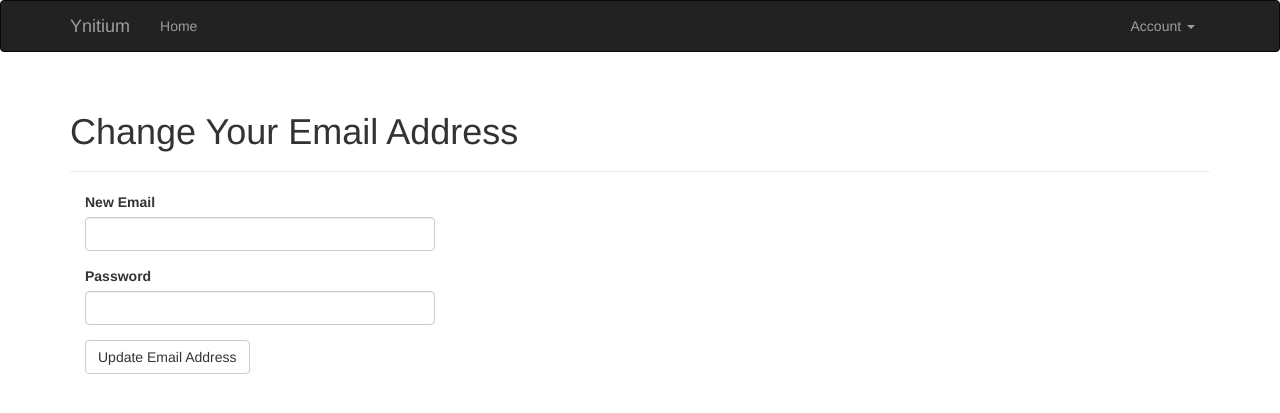
After one commit to federicoviola/ynitiumapp, a Flask app: page /auth/change-email in a window 1280 px wide. The commit adds this page. Shown: the top 413 px of the page. Run offline with Flask 2, Linux system fonts and the light colour scheme; a user stored in the database is signed in; tables that the repository leaves empty hold one stand-in row (values such as "Sample post"); some libraries are stand-ins or nearby versions.

Commit message:
Checkout 4b - Change Email

```diff
--- a/app/auth/forms.py
+++ b/app/auth/forms.py
@@ -51,3 +51,13 @@ class PasswordResetForm(Form):
     def validate_email(self, field):
         if User.query.filter_by(email=field.data).first() is None:
             raise ValidationError('Unknown email address.')
+
+class ChangeEmailForm(Form):
+    email = StringField('New Email', validators=[DataRequired(), Length(1, 64),
+                                                 Email()])
+    password = PasswordField('Password', validators=[DataRequired()])
+    submit = SubmitField('Update Email Address')
+
+    def validate_email(self, field):
+        if User.query.filter_by(email=field.data).first():
+            raise ValidationError('Email already registered.')
--- a/app/auth/views.py
+++ b/app/auth/views.py
@@ -4,7 +4,8 @@ from . import auth
 from .. import db
 from ..email import send_email
 from ..models import User
-from .forms import LoginForm, RegistrationForm, ChangePasswordForm, PasswordResetRequestForm, PasswordResetForm
+from .forms import LoginForm, RegistrationForm, ChangePasswordForm,\
+    PasswordResetRequestForm, PasswordResetForm, ChangeEmailForm
 
 @auth.before_app_request
 def before_request():
@@ -122,3 +123,31 @@ def password_reset(token):
         else:
            return redirect(url_for('main.index'))
     return render_template('auth/reset_password.html', form=form)
+
+@auth.route('/change-email', methods=['GET', 'POST'])
+@login_required
+def change_email_request():
+    form = ChangeEmailForm()
+    if form.validate_on_submit():
+        if current_user.verify_password(form.password.data):
+            new_email = form.email.data
+            token = current_user.generate_email_change_token(new_email)
+            send_email(new_email, 'Confirm your email address',
+                       'auth/email/change_email',
+                       user=current_user, token=token)
+            flash('An email with instructions to confirm your new email '
+                  'address has been sent to you.')
+            return redirect(url_for('main.index'))
+        else:
+            flash('Invalid email or password.')
+    return render_template("auth/change_email.html", form=form)
+
+
+@auth.route('/change-email/<token>')
+@login_required
+def change_email(token):
+    if current_user.change_email(token):
+        flash('Your email address has been updated.')
+    else:
+        flash('Invalid request.')
+    return redirect(url_for('main.index'))
--- /dev/null
+++ b/app/templates/auth/change_email.html
@@ -0,0 +1,13 @@
+{% extends "base.html" %}
+{% import "bootstrap/wtf.html" as wtf %}
+
+{% block title %}Ynitium - Change Email Address{% endblock %}
+
+{% block page_content %}
+<div class="page-header">
+    <h1>Change Your Email Address</h1>
+</div>
+<div class="col-md-4">
+    {{ wtf.quick_form(form) }}
+</div>
+{% endblock %}
--- a/app/templates/base.html
+++ b/app/templates/base.html
@@ -30,6 +30,7 @@
                     <a href="#" class="dropdown-toggle" data-toggle="dropdown">Account <b class="caret"></b></a>
                     <ul class="dropdown-menu">
                         <li><a href="{{ url_for('auth.change_password') }}">Change Password</a></li>
+                        <li><a href="{{ url_for('auth.change_email_request') }}">Change Email</a></li>
                         <li><a href="{{ url_for('auth.logout') }}">Log Out</a></li>
                     </ul>
                 </li>
```
Also changed, not shown: app/models.py (+20 -0 lines), app/templates/auth/email/change_email.html (added, +7 -0 lines), app/templates/auth/email/change_email.txt (added, +11 -0 lines), tests/test_user_model.py (+28 -0 lines).
